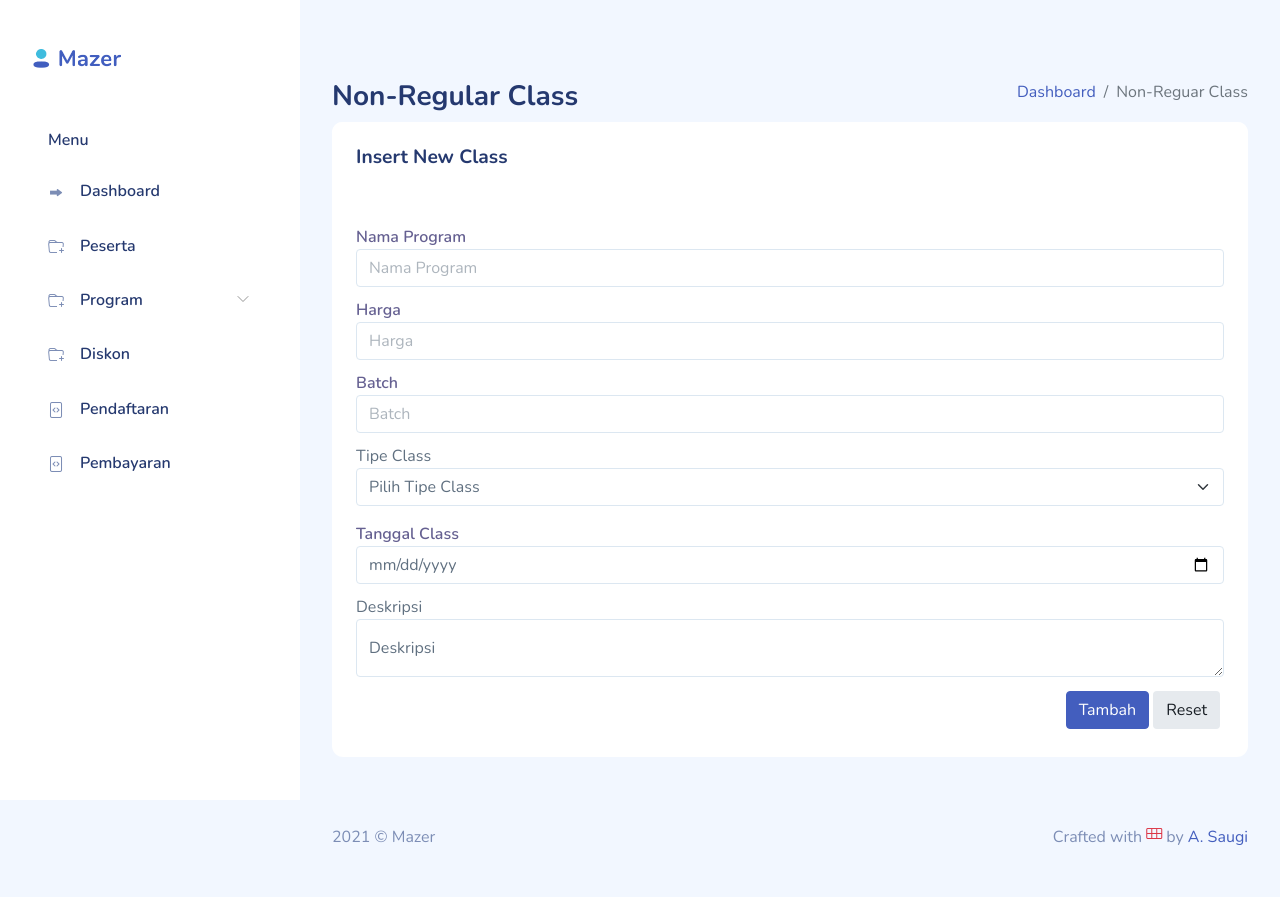
After one commit to talitaaulia91/AEEC, a PHP site: page /admin/course/insert_non_reguler.php in a window 1280 px wide. The commit adds this page. Run offline with PHP 8.4, Linux system fonts and the light colour scheme; some libraries are stand-ins or nearby versions.

Commit message:
aaaaaaaaaaaaaa

```diff
--- a/admin/client/peserta.php
+++ b/admin/client/peserta.php
@@ -1,3 +1,7 @@
+<?php
+include_once('../../config/database.php');
+?>
+
 <!DOCTYPE html>
 <html lang="en">
 
--- /dev/null
+++ b/admin/course/insert_non_reguler.php
@@ -0,0 +1,183 @@
+<?php
+include_once('../../config/database.php');
+?>
+
+<!DOCTYPE html>
+<html lang="en">
+
+<head>
+    <meta charset="UTF-8">
+    <meta name="viewport" content="width=device-width, initial-scale=1.0">
+    <title>AEEC || Administrator</title>
+
+    <link rel="preconnect" href="https://fonts.gstatic.com">
+    <link href="https://fonts.googleapis.com/css2?family=Nunito:wght@300;400;600;700;800&display=swap" rel="stylesheet">
+    <link rel="stylesheet" href="../../assets/css/bootstrap.css">
+
+<!-- <link rel="stylesheet" href="assets/vendors/jquery-datatables/jquery.dataTables.min.css"> -->
+<link rel="stylesheet" href="../../assets/vendors/jquery-datatables/jquery.dataTables.bootstrap5.min.css">
+<link rel="stylesheet" href="../../assets/vendors/fontawesome/all.min.css">
+<style>
+    table.dataTable td{
+        padding: 15px 8px;
+    }
+    .fontawesome-icons .the-icon svg {
+        font-size: 24px;
+    }
+</style>
+
+    <link rel="stylesheet" href="../../assets/vendors/perfect-scrollbar/perfect-scrollbar.css">
+    <link rel="stylesheet" href="../../assets/vendors/bootstrap-icons/bootstrap-icons.css">
+    <link rel="stylesheet" href="../../assets/css/app.css">
+    <link rel="shortcut icon" href="../../assets/images/favicon.svg" type="image/x-icon">
+</head>
+
+<body>
+
+<?php include_once('../sidebar/sidebar.php'); ?>
+
+        </ul>
+    </div>
+    <button class="sidebar-toggler btn x"><i data-feather="x"></i></button>
+</div>
+        </div>
+        <div id="main">
+            <header class="mb-3">
+                <a href="#" class="burger-btn d-block d-xl-none">
+                    <i class="bi bi-justify fs-3"></i>
+                </a>
+            </header>
+
+<div class="page-heading">
+    <div class="page-title">
+        <div class="row">
+            <div class="col-12 col-md-6 order-md-1 order-last">
+                <h3>Non-Regular Class</h3>
+            </div>
+            <div class="col-12 col-md-6 order-md-2 order-first">
+                <nav aria-label="breadcrumb" class="breadcrumb-header float-start float-lg-end">
+                    <ol class="breadcrumb">
+                        <li class="breadcrumb-item"><a href="dashboard.php">Dashboard</a></li>
+                        <li class="breadcrumb-item active" aria-current="page">Non-Reguar Class</li>
+                    </ol>
+                </nav>
+            </div>
+        </div>
+    </div>
+
+    <!-- Basic Tables start -->
+    <section class="section">
+    <section id="basic-vertical-layouts">
+        <div class="row match-height">
+            <div class="col-md-12 col-12">
+                <div class="card">
+                    <div class="card-header">
+                        <h4 class="card-title">Insert New Class</h4>
+                    </div>
+                    <div class="card-content">
+                        <div class="card-body">
+                            <form class="form form-vertical">
+                                <div class="form-body">
+                                    <div class="row">
+                                        <div class="col-12">
+                                            <div class="form-group">
+                                                <label for="first-name-vertical">Nama Program</label>
+                                                <input type="text" id="first-name-vertical" class="form-control"
+                                                    name="nama_program" placeholder="Nama Program" required>
+                                            </div>
+                                        </div>
+                                        <div class="col-12">
+                                            <div class="form-group">
+                                                <label for="first-name-vertical">Harga</label>
+                                                <input type="text" id="first-name-vertical" class="form-control"
+                                                    name="harga" placeholder="Harga" required>
+                                            </div>
+                                        </div>
+                                        <div class="col-12">
+                                            <div class="form-group">
+                                                <label for="contact-info-vertical">Batch</label>
+                                                <input type="number" id="contact-info-vertical" class="form-control"
+                                                    name="batch" placeholder="Batch">
+                                            </div>
+                                        </div>
+
+                                        <div class="col-12 mb-3">
+                                        <label for="exampleInputPassword1">Tipe Class</label>
+                                        <select class="form-select" name="id_tipe">
+                                            <option value="">Pilih Tipe Class</option>
+                                                <option value="0">
+                                                <?php
+                                                echo "Executive Talk";
+                                                ?>
+                                                </option>
+                                                <option value="1">
+                                                <?php
+                                                echo "Executive Insight";
+                                                ?>
+                                                </option>
+                                        </select>
+                                        </div>
+
+                                        <div class="col-12">
+                                            <div class="form-group">
+                                                <label for="password-vertical">Tanggal Class</label>
+                                                <input type="date" id="password-vertical" class="form-control"
+                                                    name="tgl_mulai" placeholder="Tanggal Berakhir Program">
+                                            </div>
+                                        </div>
+                                        <div class="col-12">
+                                           Deskripsi
+                                            <div class="form-floating">
+                                                        <textarea class="form-control" name="deskripsi" placeholder="Leave a comment here" id="floatingTextarea" required></textarea>
+                                                        <label for="floatingTextarea">Deskripsi</label>
+                                                        </div>
+                                        </div>
+
+                                       <br></br>
+                                       <br></br>
+
+                                        <div class="col-12 d-flex justify-content-end">
+                                            <button type="submit" class="btn btn-primary me-1 mb-1">Tambah</button>
+                                            <button type="reset"
+                                                class="btn btn-light-secondary me-1 mb-1">Reset</button>
+                                        </div>
+                                    </div>
+                                </div>
+                            </form>
+                        </div>
+                    </div>
+                </div>
+            </div>
+    </section>
+    <!-- Basic Tables end -->
+</div>
+
+            <footer>
+                <div class="footer clearfix mb-0 text-muted">
+                    <div class="float-start">
+                        <p>2021 &copy; Mazer</p>
+                    </div>
+                    <div class="float-end">
+                        <p>Crafted with <span class="text-danger"><i class="bi bi-heart"></i></span> by <a
+                                href="http://ahmadsaugi.com">A. Saugi</a></p>
+                    </div>
+                </div>
+            </footer>
+        </div>
+    </div>
+    <script src="../../assets/vendors/perfect-scrollbar/perfect-scrollbar.min.js"></script>
+    <script src="../../assets/js/bootstrap.bundle.min.js"></script>
+
+<script src="../../assets/vendors/jquery/jquery.min.js"></script>
+<script src="../../assets/vendors/jquery-datatables/jquery.dataTables.min.js"></script>
+<script src="../../assets/vendors/jquery-datatables/custom.jquery.dataTables.bootstrap5.min.js"></script>
+<script src="../../assets/vendors/fontawesome/all.min.js"></script>
+<script>
+    // Jquery Datatable
+    let jquery_datatable = $("#table1").DataTable()
+</script>
+
+    <script src="../../assets/js/mazer.js"></script>
+</body>
+
+</html>
--- a/admin/discount/discount.php
+++ b/admin/discount/discount.php
@@ -1,3 +1,7 @@
+<?php
+include_once('../../config/database.php');
+?>
+
 <!DOCTYPE html>
 <html lang="en">
 
--- a/admin/pembayaran/pembayaran.php
+++ b/admin/pembayaran/pembayaran.php
@@ -1,3 +1,7 @@
+<?php
+include_once('../../config/database.php');
+?>
+
 <!DOCTYPE html>
 <html lang="en">
 
--- /dev/null
+++ b/config/database.php
@@ -0,0 +1,5 @@
+<?php
+
+$mysqli = mysqli_connect('localhost','root','','aeec');
+
+?>
```
Also changed, not shown: admin/course/in-house.php (+19 -13 lines), admin/course/insert_reguler.php (added, +172 -0 lines), admin/course/non-reg.php (+17 -16 lines), admin/course/reguler.php (+7 -4 lines), admin/layout/dashboard.php (+8 -0 lines), admin/pendaftaran/pendaftaran.php (+8 -0 lines).
